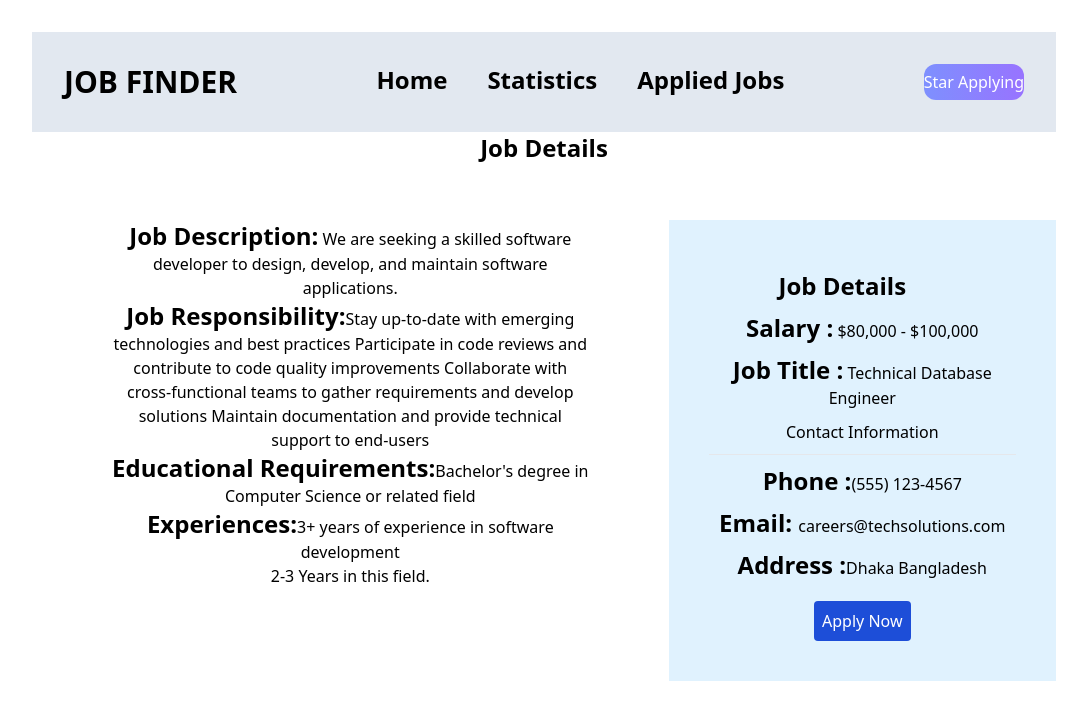
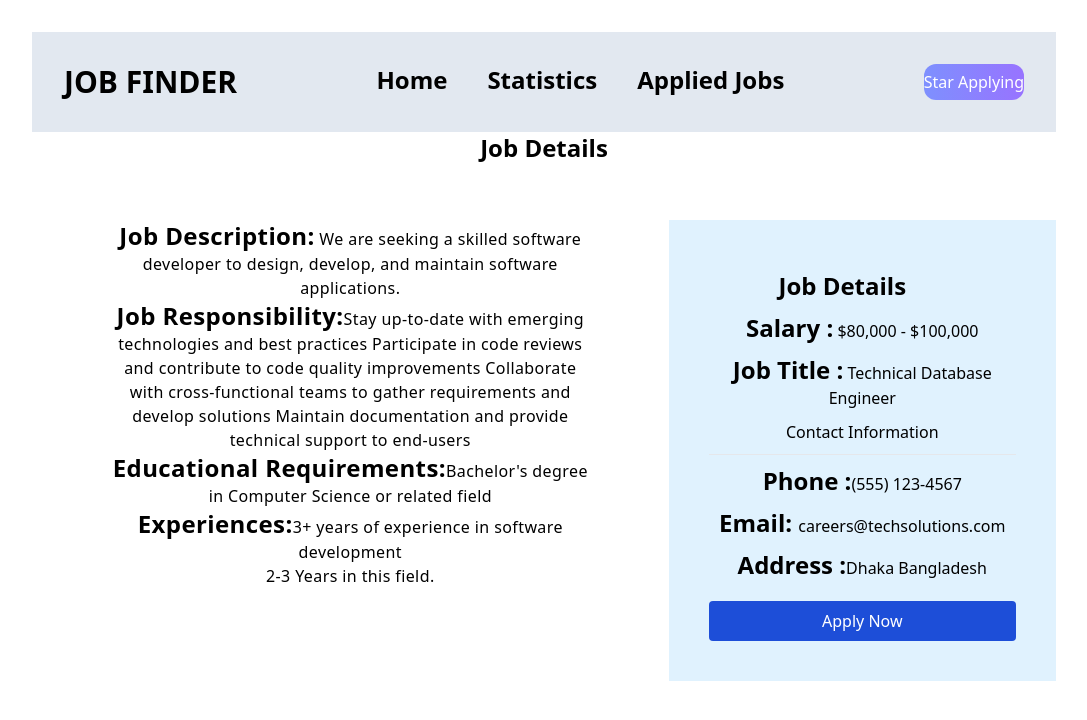
Before and after one commit to jkjoy99/Assignment-9, a React (Vite) app: page /ShowDetails/1 in a window 1280 px wide. Shown: the top 720 px of the page, without its empty margins (96-1183 px from the left). Built offline with nearby package versions, Linux system fonts and the light colour scheme.

Commit message:
local staroz saved

```diff
--- a/src/components/ShowDetails/ShowDetails.jsx
+++ b/src/components/ShowDetails/ShowDetails.jsx
@@ -1,8 +1,14 @@
 import React from 'react';
 import { useLoaderData, useParams } from 'react-router-dom';
 import './ShowDetails.css'
+import { addToDb } from '../../utils/fakeDb';
 
 const ShowDetails = () => {
+
+    const handleAddToCart = id => {
+        console.log(id)
+        addToDb(id)
+    }
 
     const jobData = useLoaderData();
     const {id} = useParams();
@@ -11,13 +17,15 @@ const ShowDetails = () => {
 
     const jobDetailsData = jobData.find(item => item.id === id);
     // console.log(jobDetailsData);
-    const { jobDescription, jobResponsibilities, educationRequirements, experience, salary, jobTitle, phoneNumber, email, location } = jobDetailsData;
+    const { jobDescription, jobResponsibilities, educationRequirements, experience, salary, jobTitle, phoneNumber, email, location, } = jobDetailsData;
+
+
 
     return (
         <div>
             <h2 className='text-2xl text-black font-semibold text-2xl'>Job Details</h2>
         <div className='flex mt-14'>
-            <div className='w-2/4 mx-20'>
+            <div className='w-2/4 mx-20 tracking-wide'>
             <p> <span className='font-semibold text-2xl'>Job Description:</span>  {jobDescription}</p>
             <p> <span className='font-semibold text-2xl'> Job Responsibility:</span>{jobResponsibilities}</p>
             <p> <span className='font-semibold text-2xl'> Educational Requirements:</span>{educationRequirements}</p>
@@ -33,7 +41,8 @@ const ShowDetails = () => {
                <p> <span className='font-semibold text-2xl'>Phone :</span>{phoneNumber}</p>
                <p> <span className='font-semibold text-2xl'>Email: </span>{email}</p>
                <p> <span className='font-semibold text-2xl'>Address :</span>{location}</p>
-               <button className='bg-blue-700 py-2 px-2 rounded text-white hover:bg-blue-900 text-center mt-5 '>Apply Now</button>
+               <button className='bg-blue-700 py-2 px-2 rounded text-white hover:bg-blue-900 text-center mt-5 w-full block
+               ' onClick={() => handleAddToCart(id)}>Apply Now</button>
             </div>
         </div>
         </div>
--- /dev/null
+++ b/src/utils/fakeDb.js
@@ -0,0 +1,22 @@
+// add data to local storage
+
+const addToDb = id=> {
+let FeatureJobs = {}
+const storedJobs = localStorage.getItem('FeatureJobs')
+if(storedJobs){
+    FeatureJobs = JSON.parse(storedJobs)
+}
+
+const quantity = FeatureJobs[id]
+if(quantity){
+const newQuantity = quantity + 1
+FeatureJobs[id] = newQuantity
+}
+else{
+    FeatureJobs[id] = 1
+}
+localStorage.setItem('FeatureJobs', JSON.stringify(FeatureJobs))
+}
+
+
+export {addToDb}
```
